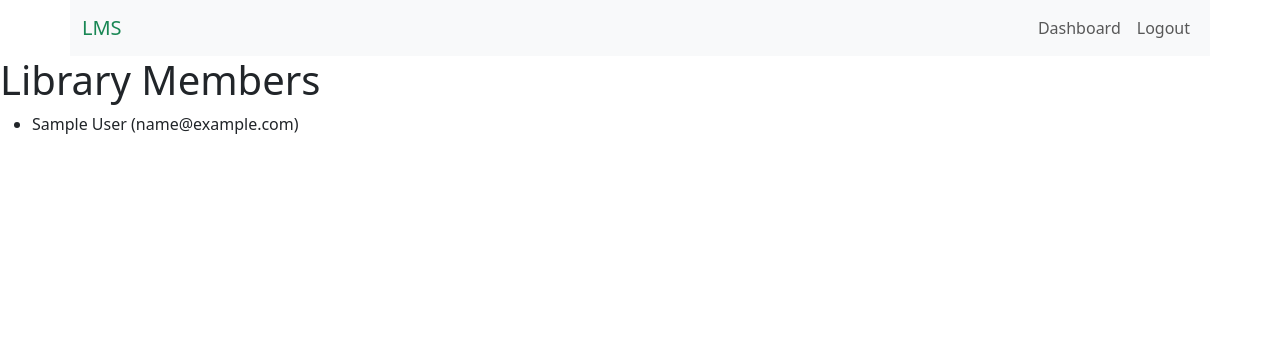
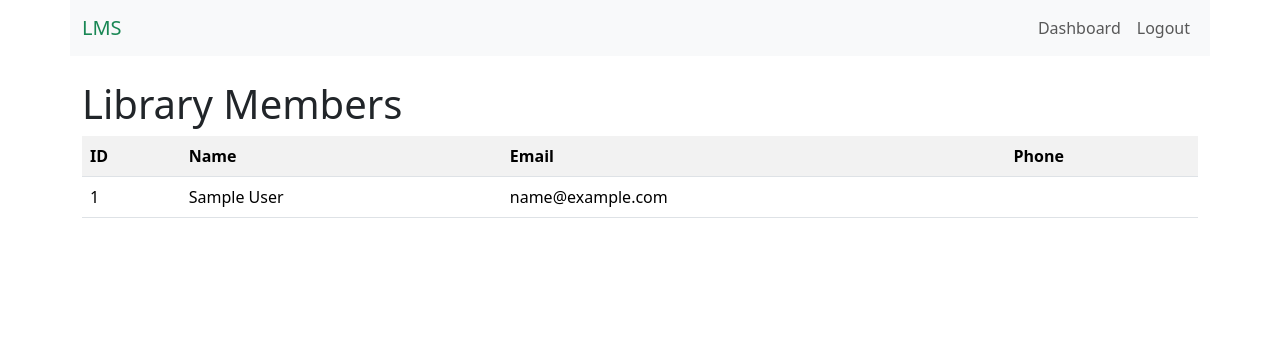
Before and after one commit to milanbairagi/library-management-system, a Django app: page /view_members/ in a window 1280 px wide. Shown: the top 356 px of the page. Run offline with Django 5.2, Linux system fonts and the light colour scheme; the visitor is signed in with stand-in values (Sample User, id 1); data comes from the database, SQL or seed files in the repository.

Commit message:
feat: refactor view members template to use a table for improved layout and readability

```diff
--- a/library/templates/library/view_members.html
+++ b/library/templates/library/view_members.html
@@ -3,10 +3,24 @@
 {% block title %}Library Members - Library Management System{% endblock %}
 
 {% block content %}
+<div class="container mt-4">
   <h1>Library Members</h1>
-  <ul>
+
+  <table class="table table-striped">
+    <tr>
+      <th>ID</th>
+      <th>Name</th>
+      <th>Email</th>
+      <th>Phone</th>
+    </tr>
     {% for member in members %}
-    <li>{{ member.name }} ({{ member.email }})</li>
+    <tr>
+      <td>{{ member.id }}</td>
+      <td>{{ member.name }}</td>
+      <td>{{ member.email }}</td>
+      <td>{{ member.phone }}</td>
+    </tr>
     {% endfor %}
-  </ul>
+  </table>
+</div>
 {% endblock %}
```
